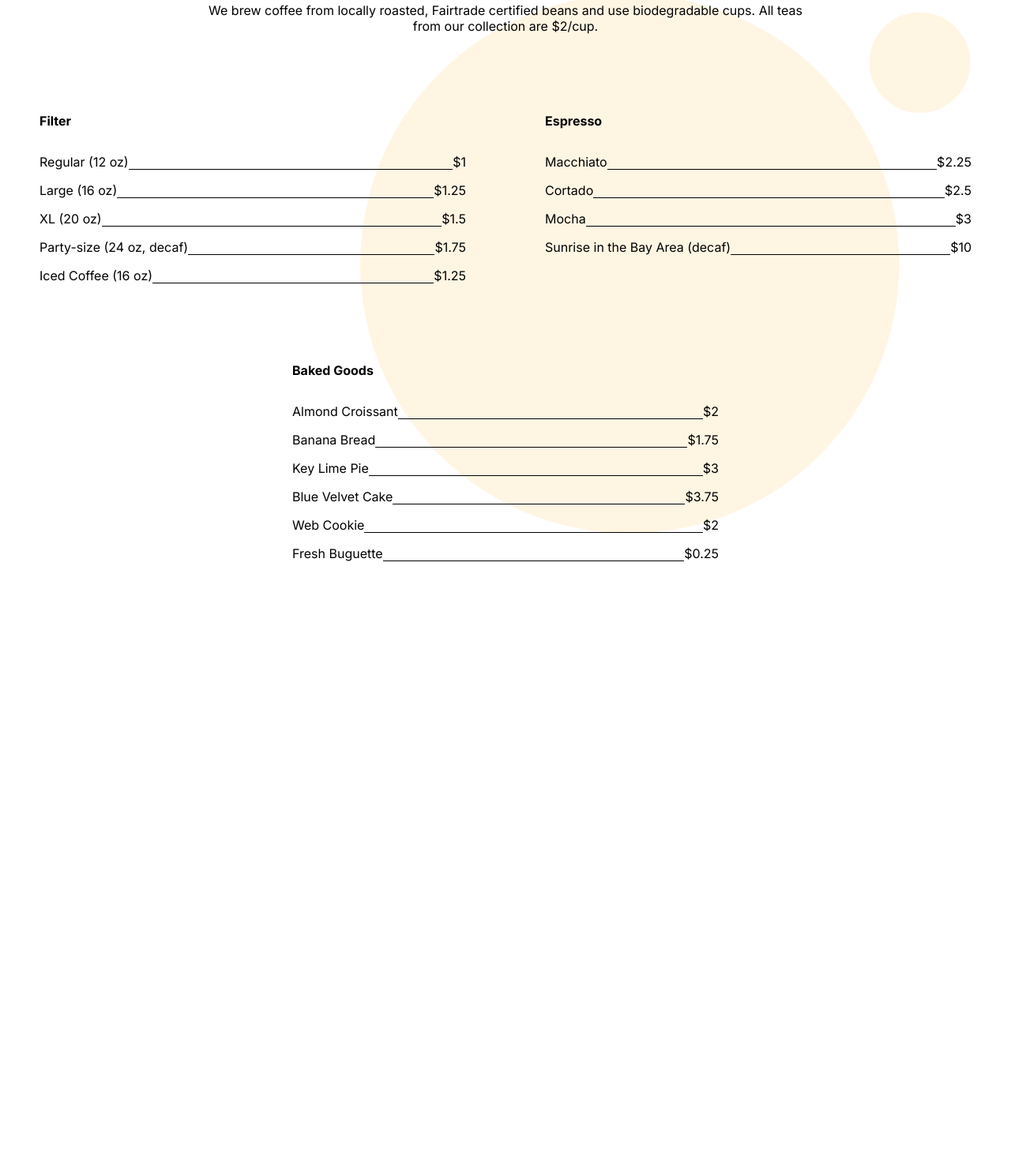
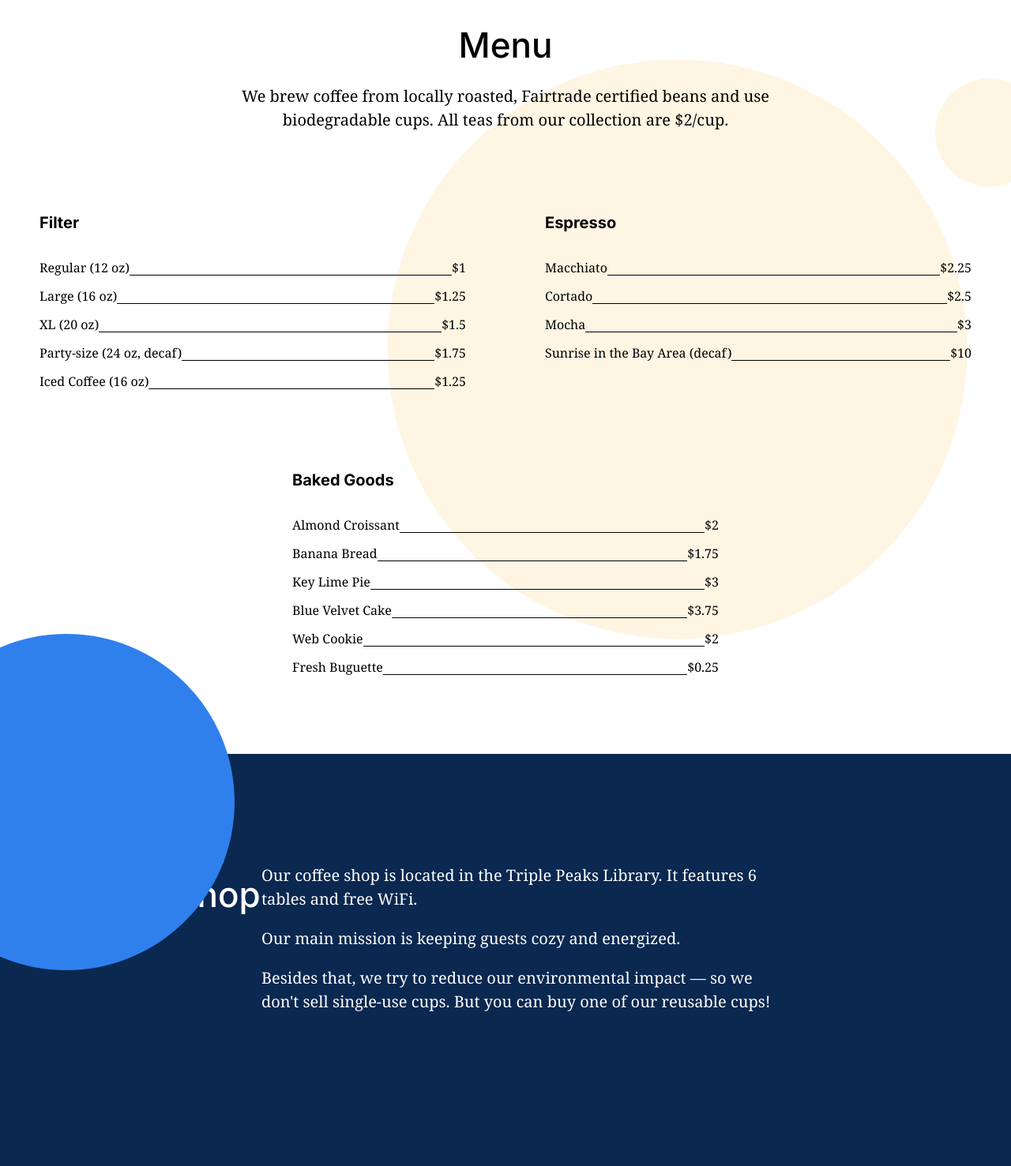
Before and after one commit to RiverTheDeveloper/se_project_coffeeshop, a plain HTML site: page index.html in a window 1280 px wide. Shown: the part 2749-4226 px from the top of the page at 79% size. Before the commit the page ends 3560 px from the top, so only its background shows below. Drawn offline with Linux system fonts and the light colour scheme.

Commit message:
project 2 stage 4 5th update

```diff
--- /dev/null
+++ b/Blocks/card.css
@@ -0,0 +1,37 @@
+.card {
+  width: 540px;
+}
+
+.card__title {
+  margin: 0 0 32px;
+  font-family: "Inter";
+  font-style: normal;
+  font-weight: bold;
+  font-size: 20px;
+  line-height: 30px;
+  color: black;
+}
+
+.card__list {
+  list-style-type: none;
+  padding: 0;
+  margin: 0;
+  display: flex;
+  flex-direction: column;
+  gap: 16px;
+  font-family: "Noto Serif";
+  font-style: normal;
+  font-weight: normal;
+  font-size: 16px;
+  line-height: 20px;
+  color: black;
+}
+
+.card__list-item {
+  display: flex;
+}
+
+.card__list-divider {
+  border-bottom: 1px solid black;
+  flex-grow: 1;
+}
--- /dev/null
+++ b/Blocks/menu.css
@@ -0,0 +1,38 @@
+.menu {
+  padding: 100px 0 100px;
+  background-color: #fff;
+  background-image: url(../images/background_menu.svg);
+  background-size: cover;
+}
+
+.menu__title {
+  text-align: center;
+  margin: 0 auto 24px;
+  max-width: 780px;
+  font-family: "Inter";
+  font-style: normal;
+  font-weight: 500;
+  font-size: 44px;
+  line-height: 52px;
+}
+
+.menu_subtitle {
+  text-align: center;
+  margin: 0 auto 100px;
+  max-width: 780px;
+  font-family: "Noto Serif";
+  font-style: normal;
+  font-weight: normal;
+  font-size: 20px;
+  line-height: 30px;
+}
+
+.menu__cards {
+  display: flex;
+  flex-wrap: wrap;
+  justify-content: center;
+  gap: 100px;
+  padding: 0;
+  margin: 0;
+  list-style-type: none;
+}
--- a/Blocks/reservation.css
+++ b/Blocks/reservation.css
@@ -4,3 +4,13 @@
   background-image: url(../images/background_reservation.svg);
   background-size: cover;
 }
+
+.reservation__title {
+  margin: 0 0 80px;
+  text-align: center;
+  font-family: Inter;
+  font-style: normal;
+  font-weight: 500;
+  font-size: 44px;
+  line-height: 52px;
+}
--- a/index.html
+++ b/index.html
@@ -229,7 +229,25 @@
             </li>
           </ul>
         </section>
-        <section class="about" id="contacts"></section>
+        <section class="about" id="contacts">
+          <h5 class="about_title">About the coffee shop</h5>
+          <div class="about__content">
+            <p class="about__paragraph">
+              Our coffee shop is located in the Triple Peaks Library. It
+              features 6 tables and free WiFi.
+            </p>
+            <p class="about__paragraph">
+              Our main mission is keeping guests cozy and energized.
+            </p>
+            <p class="about__paragraph">
+              Besides that, we try to reduce our environmental impact — so we
+              don't sell single-use cups. But you can buy one of our reusable
+              cups!
+            </p>
+          </div>
+          <div class="about__circle"></div>
+          <div class="about__circle_animation_blurred"></div>
+        </section>
       </main>
       <footer class="footer"></footer>
     </div>
--- a/pages/index.css
+++ b/pages/index.css
@@ -5,58 +5,51 @@
 @import url(../Blocks/recipes.css);
 @import url(../Blocks/form.css);
 @import url(../Blocks/reservation.css);
+@import url(../Blocks/menu.css);
+@import url(../Blocks/card.css);
 
-.menu {
-  padding: 100px 0 100px;
-  background-color: #fff;
-  background-image: url(../images/background_menu.svg);
-  background-size: cover;
-}
-
-.menu__title {
-  text-align: center;
-  margin: 0 auto 24px;
-  max-width: 780px;
-}
-
-.menu_subtitle {
-  text-align: center;
-  margin: 0 auto 100px;
-  max-width: 780px;
-}
-
-.menu__cards {
-  display: flex;
-  flex-wrap: wrap;
-  justify-content: center;
-  gap: 100px;
+.about {
+  background-color: #0a2850;
   padding: 0;
   margin: 0;
-  list-style-type: none;
-}
-
-.card {
-  width: 540px;
-}
-
-.card__title {
-  margin: 0 0 32px;
-}
-
-.card__list {
-  list-style-type: none;
-  padding: 0;
-  margin: 0;
-  display: flex;
-  flex-direction: column;
-  gap: 16px;
-}
-
-.card__list-item {
+  color: #fff;
   display: flex;
 }
 
-.card__list-divider {
-  border-bottom: 1px solid black;
-  flex-grow: 1;
+.about_title {
+  font-family: "Inter";
+  font-style: normal;
+  font-weight: 500;
+  font-size: 44px;
+  line-height: 52px;
+  margin-left: 80px;
+  margin-top: 100px;
+  max-width: 251px;
 }
+
+.about__content {
+  max-width: 660px;
+  padding: 119px 80px 173px 0;
+}
+
+.about__paragraph {
+  gap: 20px;
+  font-family: "Noto Serif";
+  font-style: normal;
+  font-weight: normal;
+  font-size: 20px;
+  line-height: 30px;
+}
+
+.about__circle {
+  width: 426px;
+  height: 426px;
+  border-radius: 50%;
+  background-color: #2f80ed;
+  position: absolute;
+  margin-top: -152px;
+  margin-left: -129px;
+}
+
+.about__circle_animation_blurred {
+}
```
